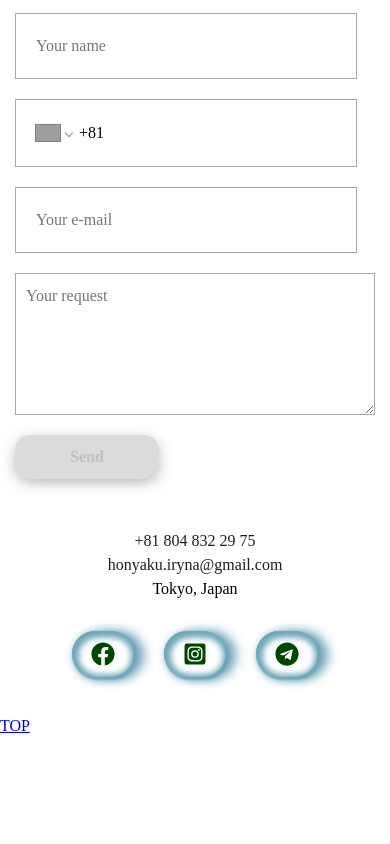
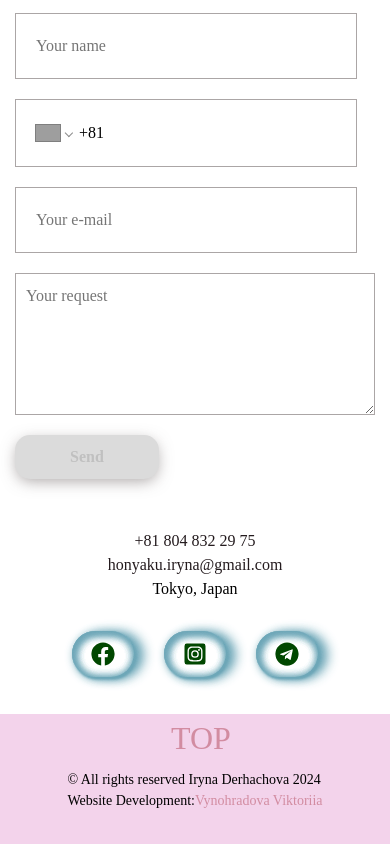
Before and after one commit to vivinohradova/translator-irina, a React (Create React App) app: page / in a window 390 px wide. Shown: the part 7423-8267 px from the top of the page. Before the commit the page ends 8161 px from the top, so only its background shows below. Built offline with nearby package versions, Linux system fonts and the light colour scheme; grey boxes are pictures that could not be loaded; a web font is replaced by a local one.

Commit message:
footer adaptive, fix button

```diff
--- a/src/components/Button/Button.module.scss
+++ b/src/components/Button/Button.module.scss
@@ -25,9 +25,3 @@
     background: $ActiveColor;
   }
 }
-
-@media screen and (min-width: 521px) and (max-width: 641px) {
-  .button {
-    width: 30vw;
-  }
-}
--- a/src/components/Contacts/Contacts.module.scss
+++ b/src/components/Contacts/Contacts.module.scss
@@ -5,7 +5,7 @@
   .container {
     background: no-repeat url("../../assets/images/back.png");
     background-size: 25%;
-    background-position: left 30% bottom;
+    background-position: left 10% bottom;
     width: 1280px;
     margin: 0 auto;
 
@@ -106,7 +106,6 @@
   .contacts {
     .container {
       background-size: 20%;
-      background-position: left 10% bottom;
       width: 100%;
 
       .c_container {
--- a/src/components/Footer/Footer.jsx
+++ b/src/components/Footer/Footer.jsx
@@ -13,9 +13,25 @@ const Footer = () => {
   return (
     <footer className={styles.footer}>
       <div className={styles.container}>
-        <a href="main" onClick={(e) => handleClick(e, "main")}>
+        <a
+          className={styles.topLink}
+          href="main"
+          onClick={(e) => handleClick(e, "main")}
+        >
           {t("top")}
         </a>
+
+        <div>
+          <p className={styles.rights}>
+            &copy; All rights reserved Iryna Derhachova 2024
+          </p>
+          <p className={styles.rights}>
+            Website Development:
+            <a className={styles.developerLink} href="/">
+              Vynohradova Viktoriia
+            </a>
+          </p>
+        </div>
       </div>
     </footer>
   );
--- a/src/components/Footer/Footer.module.scss
+++ b/src/components/Footer/Footer.module.scss
@@ -1,5 +1,85 @@
+@import "../../assets/scss/Colors.module.scss";
+@import "../../assets/scss/Fonts.module.scss";
+
 .footer {
+  background: $BackgroundPink;
+
   .container {
+    width: 1280px;
+    height: 8vh;
+    margin: 0 auto;
     display: flex;
+    justify-content: center;
+    align-items: center;
+    position: relative;
+
+    .topLink {
+      position: absolute;
+      left: 0;
+      text-decoration: none;
+      color: $MainColor;
+      font-size: $fzH2;
+
+      &:hover {
+        color: $SubmitHover;
+      }
+    }
+    .developerLink {
+      text-decoration: none;
+      color: $MainColor;
+    }
   }
 }
+
+// Mobile
+@media screen and (max-width: 520px) {
+  .footer {
+    padding: $PaddingMobile;
+    .container {
+      width: 100%;
+      height: 18vh;
+
+      .topLink {
+        left: 40vw;
+        top: 0;
+        font-size: 2rem;
+      }
+
+      .rights {
+        font-size: 14px;
+      }
+    }
+  }
+}
+
+//  Tablet SD
+@media screen and (min-width: 521px) and (max-width: 768px) {
+  .footer {
+    padding: $PaddingTablet;
+    .container {
+      width: 100%;
+      height: 18vh;
+
+      .topLink {
+        left: 40vw;
+        top: 0;
+        font-size: 2rem;
+      }
+    }
+  }
+}
+
+// Tablet HD
+@media screen and (min-width: 769px) and (max-width: 1350px) {
+  .footer {
+    padding: $PaddingTablet;
+    .container {
+      width: 100%;
+      height: 8vh;
+
+      .topLink {
+        font-size: 2rem;
+      }
+    }
+  }
+}
--- a/src/components/Main/Main.module.scss
+++ b/src/components/Main/Main.module.scss
@@ -31,7 +31,7 @@ main {
     }
     .button {
       position: absolute;
-      top: 57%;
+      top: 65%;
     }
   }
 }
@@ -46,10 +46,6 @@ main {
         font-size: $fzH2;
         width: 280px;
       }
-
-      .button {
-        top: 65%;
-      }
     }
   }
 }
@@ -63,10 +59,6 @@ main {
         top: 3%;
         font-size: $fzH2;
       }
-
-      .button {
-        top: 60%;
-      }
     }
   }
 }
@@ -79,10 +71,6 @@ main {
       .title {
         font-size: $fzH2;
       }
-
-      .button {
-        top: 65%;
-      }
     }
   }
 }
```
Also changed, not shown: src/assets/images/back.png.
